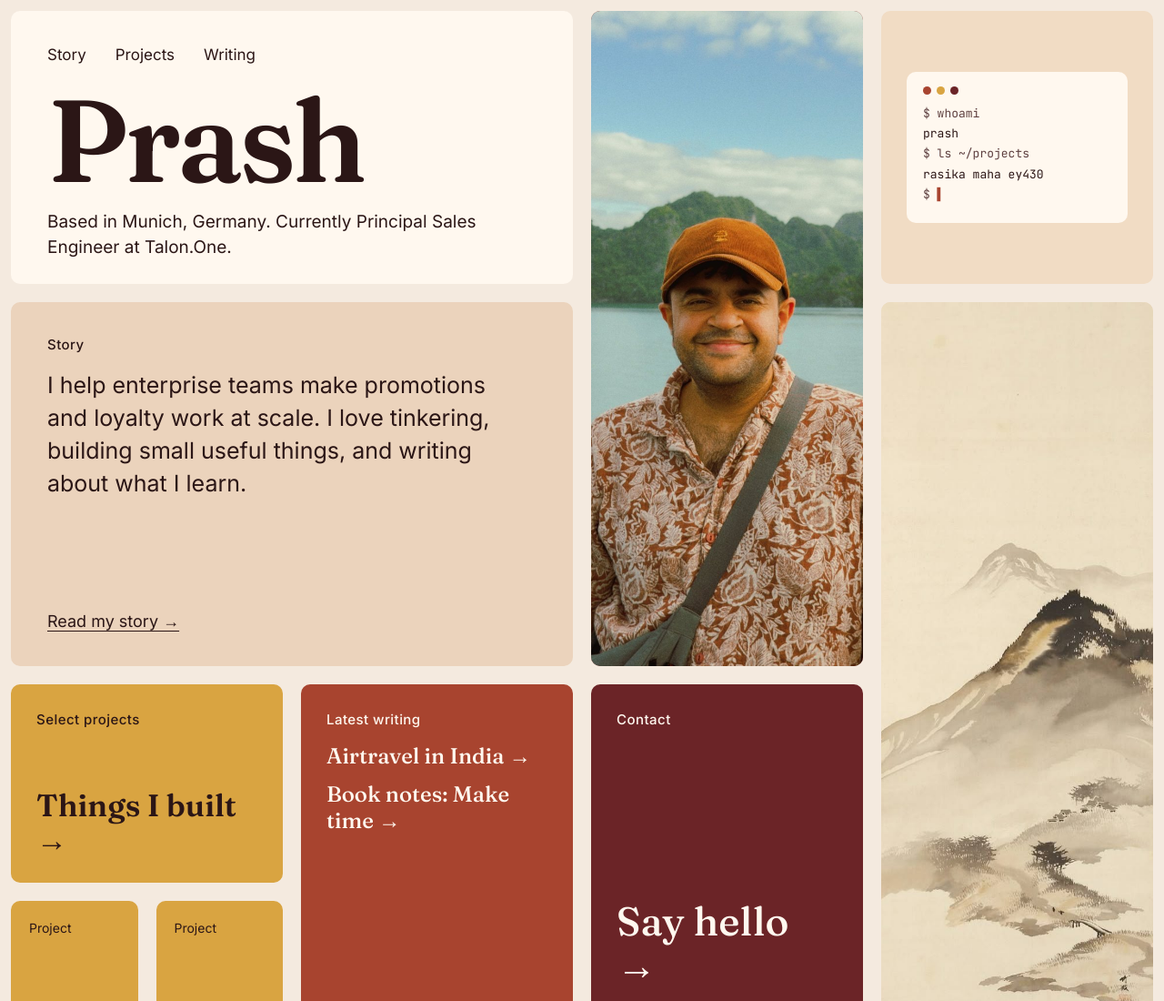
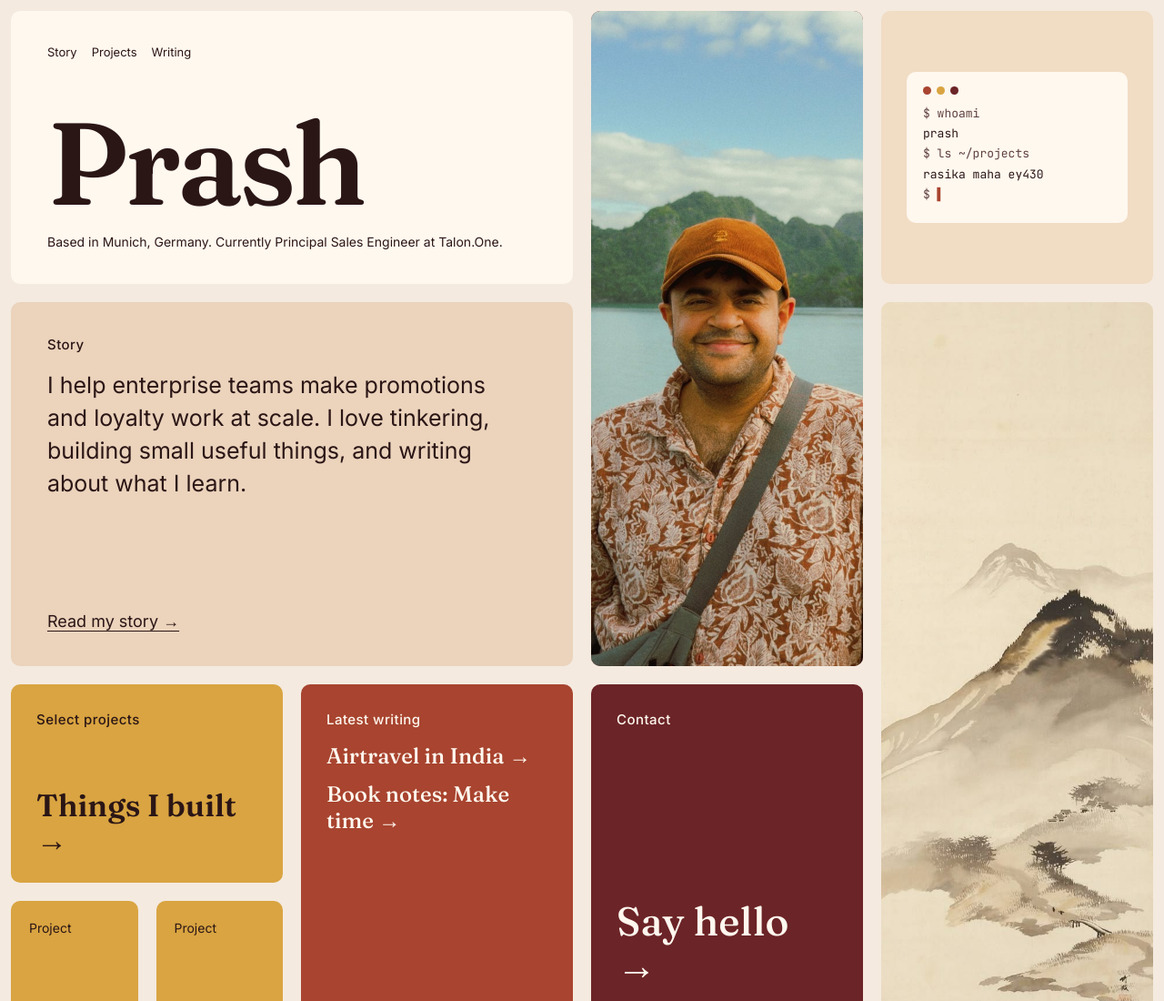
Before and after one commit to byteofprash/byteofprash-astro, an Astro site: page / in a window 1280 px wide. Shown: the top 1100 px of the page at 91% size. Built offline with nearby package versions, Linux system fonts and the light colour scheme; Astro itself is replaced by a stand-in of ours.

Commit message:
Shrink landing intro and top nav text; tighten nav spacing
Co-Authored-By: Claude Sonnet 5.5 <noreply@anthropic.com>
Claude-Session: https://claude.ai/code/session_01MaVxejFpqTidHZqmeM9zmG

```diff
--- a/src/components/SiteNav.astro
+++ b/src/components/SiteNav.astro
@@ -9,7 +9,7 @@ const first = "/" + (pathname.match(/[^/]+/g)?.[0] ?? "")
 ---
 
 {home ? (
-  <nav aria-label="Main" class="flex flex-wrap gap-x-8 gap-y-2 text-[17px]">
+  <nav aria-label="Main" class="flex flex-wrap gap-x-4 gap-y-1 text-[13px]">
     <a href="#story" class="hover:underline underline-offset-4">Story</a>
     <a href="/projects" class="hover:underline underline-offset-4">Projects</a>
     <a href="#writing" class="hover:underline underline-offset-4">Writing</a>
--- a/src/pages/index.astro
+++ b/src/pages/index.astro
@@ -29,7 +29,7 @@ const linkedin = SOCIALS.find((s) => s.NAME === "LinkedIn")
             <span class="name-pre" aria-hidden="true">byteof</span><span aria-hidden="true"><span class="name-cap">P</span><span class="name-low">p</span>rash</span>
           </h1>
         </div>
-        <p class="mt-3 text-[19px]">Based in Munich, Germany. Currently Principal Sales Engineer at Talon.One.</p>
+        <p class="mt-3 text-[14px]">Based in Munich, Germany. Currently Principal Sales Engineer at Talon.One.</p>
       </div>
     </Tile>
 
```
